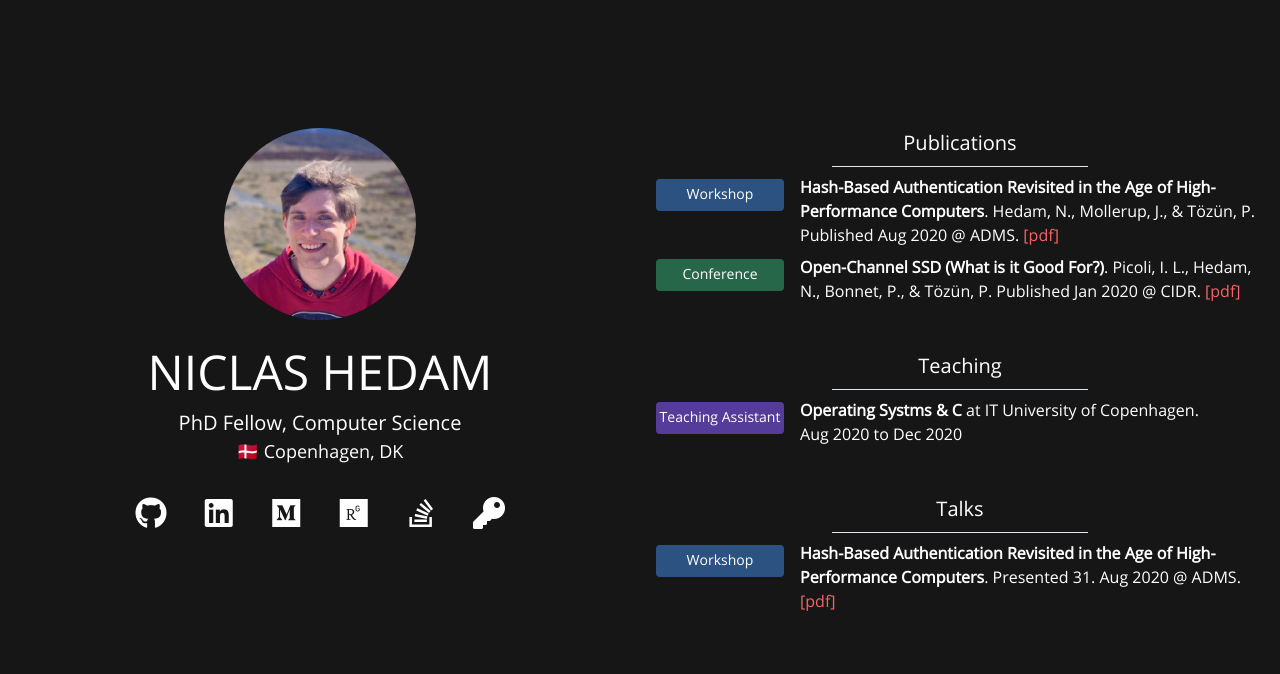
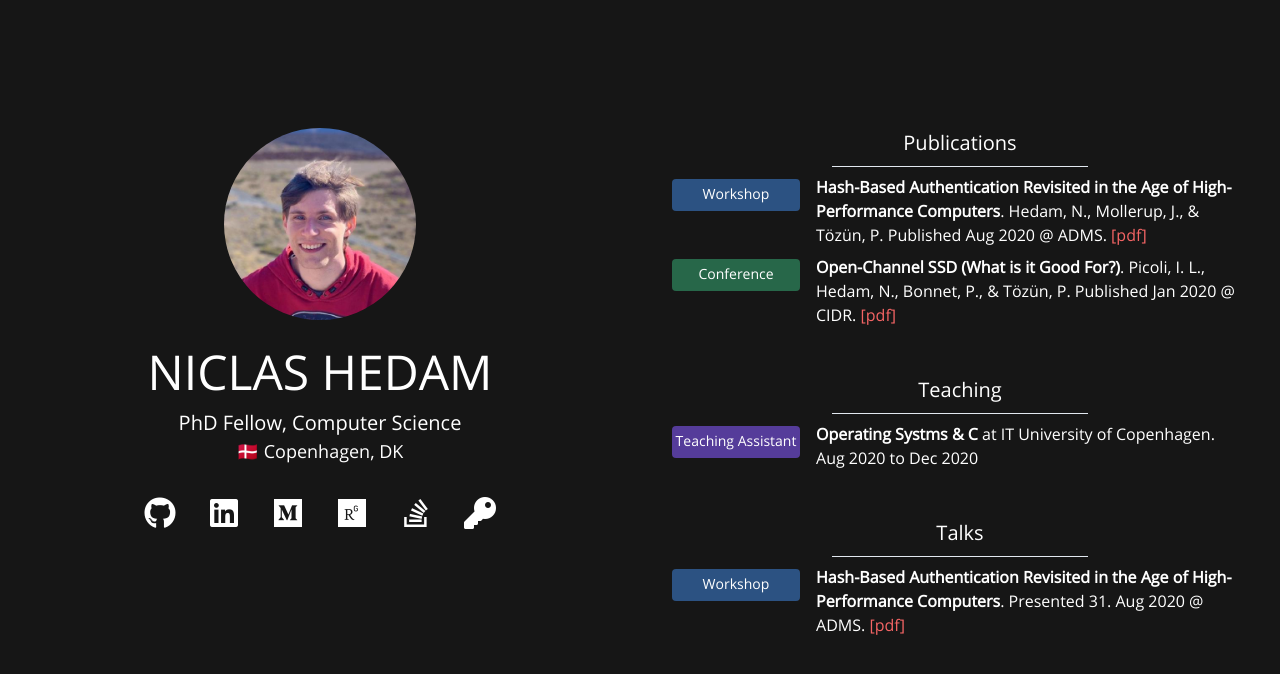
Before and after one commit to NiclasHedam/hed.am, a Jekyll site: the page built from index.markdown, in a window 1280 px wide. Shown: the top 674 px of the page. Built offline with Jekyll 4.4.1, drawn with Linux system fonts in a browser that asks for light colours.

Commit message:
A bit more responsive

```diff
--- a/_layouts/home.html
+++ b/_layouts/home.html
@@ -16,13 +16,13 @@
 
 <body class="text-white">
     <div class="container mx-auto mt-32 flex flex-wrap" role="main">
-      <div class="flex-1 mb-8 text-center mx-4">
+      <div class="flex-1 mb-8 text-center mx-8">
         <img class="h-48 w-48 rounded-full mx-auto mb-4" alt="Picture of Niclas Hedam" src="niclashedam.png">
         <h1 class="text-5xl">NICLAS HEDAM</h1>
         <h2 class="text-xl">PhD Fellow, Computer Science</h2>
         <h3 class="text-lg">&#127465;&#127472; Copenhagen, DK</h3>
 
-        <div class="text-center flex flex-wrap w-5/6 md:w-2/3 mt-8 mx-auto">
+        <div class="text-center flex flex-wrap w-64 lg:w-2/3 mt-8 mx-auto">
             <div class="flex-1">
                 <a aria-label="GitHub profile" target="_blank" href="https://github.com/niclashedam">
                     <i class="fab fa-2x fa-github" aria-hidden="true"></i>
@@ -55,7 +55,7 @@
             </div>
         </div>
       </div>
-      <div class="flex-1 mx-4 mb-8">
+      <div class="flex-1 mx-8 mb-8">
         <div>
           <h3 class="text-xl text-center">Publications</h3>
           <hr class="w-64 mx-auto mt-2" />
```
